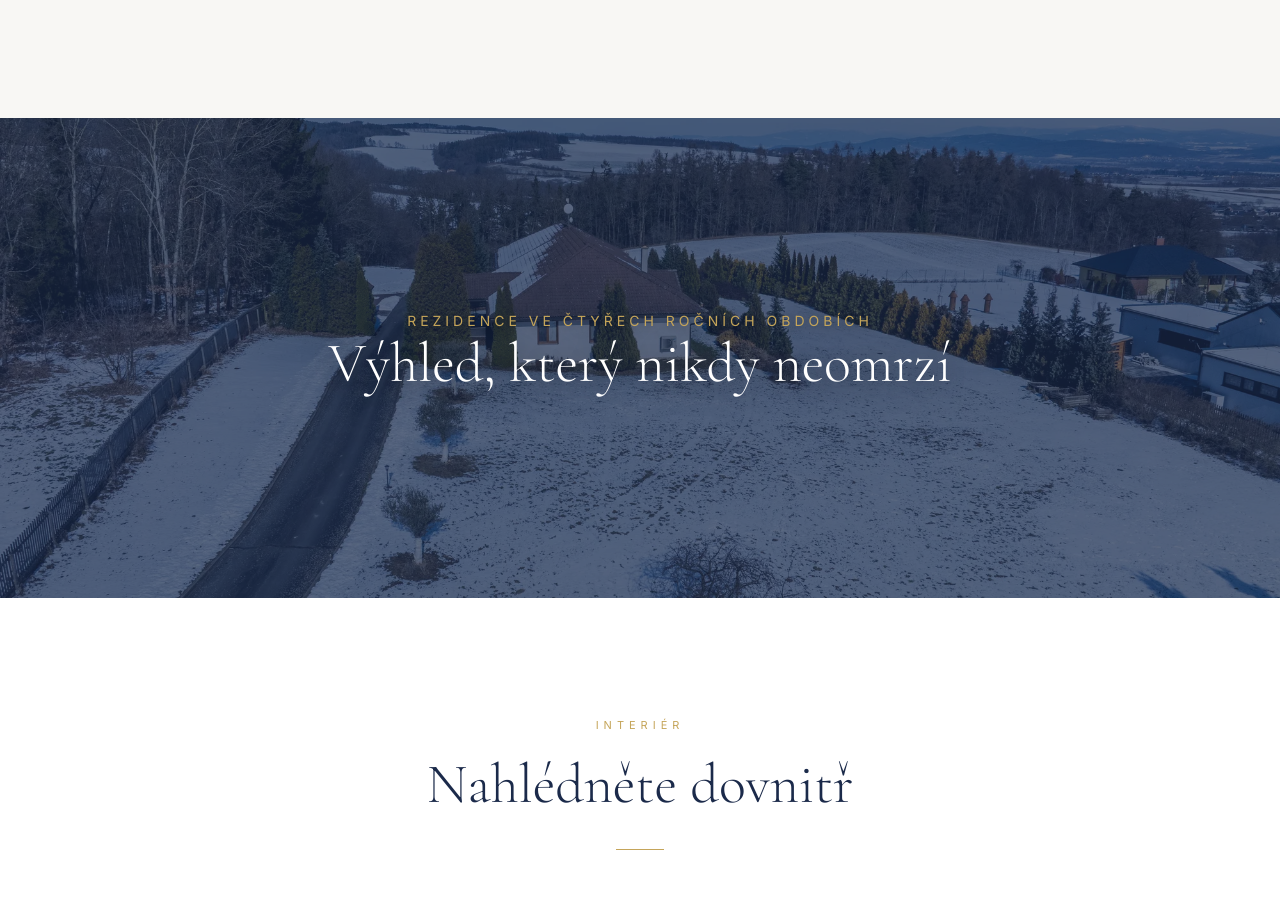
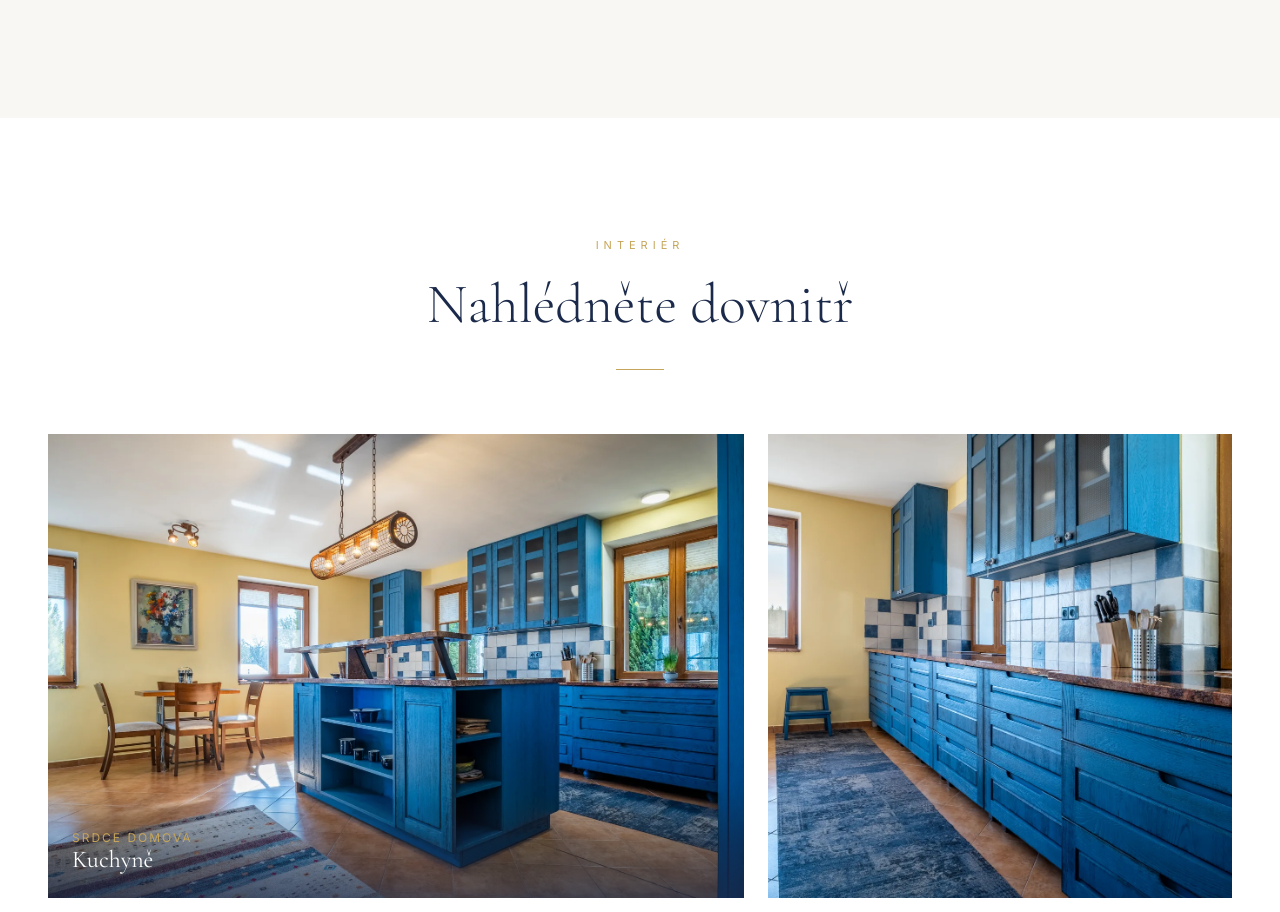
Before and after one commit to tknurture/Petr-Dadej---Rezidence-Pavlov, a Next.js app: page / in a window 1280 px wide. Shown: the part 5287-6199 px from the top of the page. Built offline with nearby package versions, Linux system fonts and the light colour scheme.

Commit message:
Remove image break section (four seasons / view)

```diff
--- a/app/page.tsx
+++ b/app/page.tsx
@@ -819,18 +819,7 @@ export default function Home() {
         </div>
       </section>
 
-      {/* IMAGE BREAK */}
-      <div className="image-break">
-        <img src="/images/DJI_20260219124457_0037_D-HDR.webp" alt="Rezidence Pavlov - winter panorama" loading="lazy" />
-        <div className="image-break-overlay">
-          <div className="image-break-text reveal">
-            <p>{tr.imageBreakSub}</p>
-            <h2>{tr.imageBreakTitle}</h2>
-          </div>
-        </div>
-      </div>
-
-      {/* INTERIOR GALLERY */}
+{/* INTERIOR GALLERY */}
       <section id="interior" className="rooms" onClick={e => { const el = e.target as HTMLElement; if (el.tagName === 'IMG') openLightbox((el as HTMLImageElement).src); }}>
         <div className="rooms-header reveal">
           <p className="section-label">{tr.interiorLabel}</p>
```
